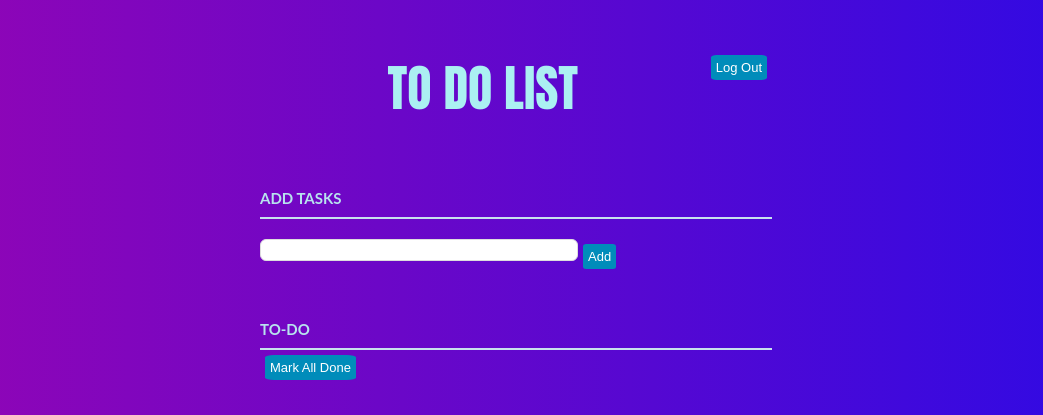
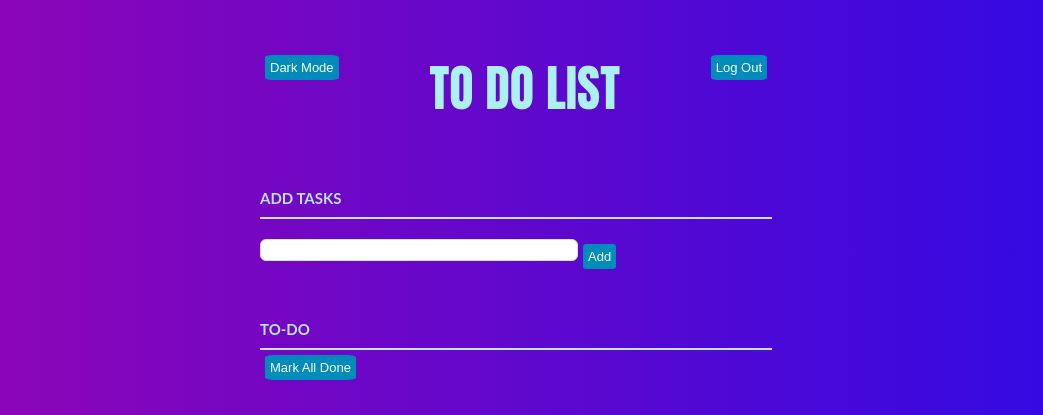
Before and after one commit to bw26/first-flask-app, a Flask app: page /home in a window 1280 px wide. Shown: the top 415 px of the page, without its empty margins (124-1167 px from the left). Run offline with Flask 3, Linux system fonts and the light colour scheme.

Commit message:
Dark Mode

```diff
--- a/static/app.js
+++ b/static/app.js
@@ -120,3 +120,7 @@ function validate() {
 function logout(){
   window.location = "login";
 }
+
+function toggleDarkMode(){
+  document.body.classList.toggle("dark-mode");
+}
--- a/static/styles/style.css
+++ b/static/styles/style.css
@@ -18,6 +18,19 @@ body {
     background: linear-gradient(to right, #9605b3, #2b0ae6);
 
     /* W3C, IE 10+/ Edge, Firefox 16+, Chrome 26+, Opera 12+, Safari 7+ */
+}
+
+.dark-mode{
+
+    font-family: Lato, sans-serif;
+
+    /* fallback for old browsers */
+
+    background: -webkit-linear-gradient(to right, #303231, #0f0548);
+
+    /* Chrome 10-25, Safari 5.1-6 */
+
+    background: linear-gradient(to right, #303231, #0f0548);
 }
 
 #title {
@@ -278,6 +291,10 @@ form {
 }
 
 /*Log Out*/
+#dark_btn{
+    float: left;
+    text-align: center;
+}
 #logout_btn{
     float: right;
     text-align: center;
--- a/template/index.html
+++ b/template/index.html
@@ -11,7 +11,8 @@
 
   <body>
     <div class="container">
-      <div class="logout">
+      <div class="task_bar">
+        <button id="dark_btn" onclick="toggleDarkMode()"> Dark Mode </button>
         <button id="logout_btn" onclick="logout()"> Log Out </button>
       </div>
       <div class="section1">
```
